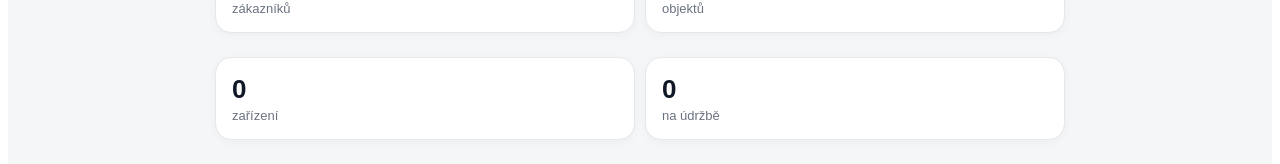
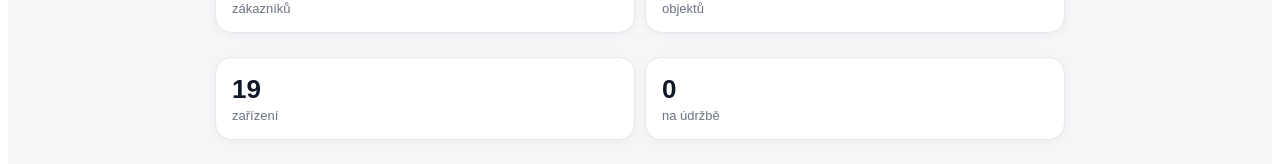
Before and after one commit to jardastepanek1616-dot/pozarnik-ai2, a React (Vite) app: page / in a window 1280 px wide. Shown: the part 288-452 px from the top of the page. Built offline with nearby package versions, Linux system fonts and the light colour scheme.

Commit message:
Update initialData.js

```diff
--- a/src/data/initialData.js
+++ b/src/data/initialData.js
@@ -15,7 +15,86 @@ export const initialObjects = [
     name: "Panelový dům 125",
     customerId: "CUS-SBD-BILINA",
     address: "Bílina, Ulice 125",
-    devices: [],
+
+    devices: [
+      {
+        id: "POZ-125-001",
+        type: "VODNI",
+        serial: "V125001",
+        manufacturer: "Příklad",
+        model: "VP-9",
+        manufactureYear: 2020,
+        location: "1. patro",
+        note: "",
+        status: "V POŘÁDKU",
+        history: [],
+        lastCheck: null,
+        nextCheck: null,
+        lastPeriodicYear: null,
+        nextPeriodicYear: null,
+        lifeEndYear: 2040,
+      },
+
+      {
+        id: "POZ-125-002",
+        type: "PRASKOVY",
+        serial: "P125002",
+        manufacturer: "Příklad",
+        model: "P6",
+        manufactureYear: 2021,
+        location: "2. patro",
+        note: "",
+        status: "V POŘÁDKU",
+        history: [],
+        lastCheck: null,
+        nextCheck: null,
+        lastPeriodicYear: null,
+        nextPeriodicYear: null,
+        lifeEndYear: 2041,
+      },
+
+      {
+        id: "POZ-125-003",
+        type: "CO2",
+        serial: "C125003",
+        manufacturer: "Příklad",
+        model: "CO₂ 5",
+        manufactureYear: 2018,
+        location: "Přízemí",
+        note: "",
+        status: "V POŘÁDKU",
+        history: [],
+        lastCheck: null,
+        nextCheck: null,
+        lastPeriodicYear: null,
+        nextPeriodicYear: null,
+        lifeEndYear: 2058,
+      },
+
+      {
+        id: "HYD-125-001",
+        type: "HYDRANT",
+        number: "1",
+        location: "1. patro",
+        note: "",
+        status: "V POŘÁDKU",
+        history: [],
+        lastCheck: null,
+        nextCheck: null,
+      },
+
+      {
+        id: "HYD-125-002",
+        type: "HYDRANT",
+        number: "2",
+        location: "2. patro",
+        note: "",
+        status: "V POŘÁDKU",
+        history: [],
+        lastCheck: null,
+        nextCheck: null,
+      },
+    ],
   },
 
   {
@@ -23,7 +102,74 @@ export const initialObjects = [
     name: "Panelový dům 127",
     customerId: "CUS-SBD-BILINA",
     address: "Bílina, Ulice 127",
-    devices: [],
+
+    devices: [
+      {
+        id: "POZ-127-001",
+        type: "PRASKOVY",
+        serial: "P127001",
+        manufacturer: "Příklad",
+        model: "P6",
+        manufactureYear: 2019,
+        location: "Přízemí",
+        note: "",
+        status: "V POŘÁDKU",
+        history: [],
+        lastCheck: null,
+        nextCheck: null,
+        lastPeriodicYear: null,
+        nextPeriodicYear: null,
+        lifeEndYear: 2039,
+      },
+
+      {
+        id: "POZ-127-002",
+        type: "PRASKOVY",
+        serial: "P127002",
+        manufacturer: "Příklad",
+        model: "P6",
+        manufactureYear: 2019,
+        location: "1. patro",
+        note: "",
+        status: "V POŘÁDKU",
+        history: [],
+        lastCheck: null,
+        nextCheck: null,
+        lastPeriodicYear: null,
+        nextPeriodicYear: null,
+        lifeEndYear: 2039,
+      },
+
+      {
+        id: "POZ-127-003",
+        type: "VODNI",
+        serial: "V127003",
+        manufacturer: "Příklad",
+        model: "VP-9",
+        manufactureYear: 2022,
+        location: "2. patro",
+        note: "",
+        status: "V POŘÁDKU",
+        history: [],
+        lastCheck: null,
+        nextCheck: null,
+        lastPeriodicYear: null,
+        nextPeriodicYear: null,
+        lifeEndYear: 2042,
+      },
+
+      {
+        id: "HYD-127-001",
+        type: "HYDRANT",
+        number: "1",
+        location: "1. patro",
+        note: "",
+        status: "V POŘÁDKU",
+        history: [],
+        lastCheck: null,
+        nextCheck: null,
+      },
+    ],
   },
 
   {
@@ -31,7 +177,74 @@ export const initialObjects = [
     name: "Panelový dům 129",
     customerId: "CUS-SBD-BILINA",
     address: "Bílina, Ulice 129",
-    devices: [],
+
+    devices: [
+      {
+        id: "POZ-129-001",
+        type: "VODNI",
+        serial: "V129001",
+        manufacturer: "Příklad",
+        model: "VP-9",
+        manufactureYear: 2006,
+        location: "Přízemí",
+        note: "",
+        status: "PO EXPIRACI",
+        history: [],
+        lastCheck: null,
+        nextCheck: null,
+        lastPeriodicYear: null,
+        nextPeriodicYear: null,
+        lifeEndYear: 2026,
+      },
+
+      {
+        id: "POZ-129-002",
+        type: "CO2",
+        serial: "C129002",
+        manufacturer: "Příklad",
+        model: "CO₂ 5",
+        manufactureYear: 2020,
+        location: "1. patro",
+        note: "",
+        status: "V POŘÁDKU",
+        history: [],
+        lastCheck: null,
+        nextCheck: null,
+        lastPeriodicYear: null,
+        nextPeriodicYear: null,
+        lifeEndYear: 2060,
+      },
+
+      {
+        id: "POZ-129-003",
+        type: "PRASKOVY",
+        serial: "P129003",
+        manufacturer: "Příklad",
+        model: "P6",
+        manufactureYear: 2021,
+        location: "2. patro",
+        note: "",
+        status: "MUSÍ NA ÚDRŽBU",
+        history: [],
+        lastCheck: null,
+        nextCheck: null,
+        lastPeriodicYear: null,
+        nextPeriodicYear: 2027,
+        lifeEndYear: 2041,
+      },
+
+      {
+        id: "HYD-129-001",
+        type: "HYDRANT",
+        number: "1",
+        location: "Přízemí",
+        note: "",
+        status: "V POŘÁDKU",
+        history: [],
+        lastCheck: null,
+        nextCheck: null,
+      },
+    ],
   },
 
   {
@@ -39,7 +252,68 @@ export const initialObjects = [
     name: "Panelový dům 131",
     customerId: "CUS-SVJ-BILINA",
     address: "Bílina, Ulice 131",
-    devices: [],
+
+    devices: [
+      {
+        id: "POZ-131-001",
+        type: "PRASKOVY",
+        serial: "P131001",
+        manufacturer: "Příklad",
+        model: "P6",
+        manufactureYear: 2023,
+        location: "Přízemí",
+        note: "",
+        status: "V POŘÁDKU",
+        history: [],
+        lastCheck: null,
+        nextCheck: null,
+        lastPeriodicYear: null,
+        nextPeriodicYear: null,
+        lifeEndYear: 2043,
+      },
+
+      {
+        id: "POZ-131-002",
+        type: "VODNI",
+        serial: "V131002",
+        manufacturer: "Příklad",
+        model: "VP-9",
+        manufactureYear: 2022,
+        location: "1. patro",
+        note: "",
+        status: "V POŘÁDKU",
+        history: [],
+        lastCheck: null,
+        nextCheck: null,
+        lastPeriodicYear: null,
+        nextPeriodicYear: null,
+        lifeEndYear: 2042,
+      },
+
+      {
+        id: "HYD-131-001",
+        type: "HYDRANT",
+        number: "1",
+        location: "1. patro",
+        note: "",
+        status: "V POŘÁDKU",
+        history: [],
+        lastCheck: null,
+        nextCheck: null,
+      },
+
+      {
+        id: "HYD-131-002",
+        type: "HYDRANT",
+        number: "2",
+        location: "2. patro",
+        note: "",
+        status: "V POŘÁDKU",
+        history: [],
+        lastCheck: null,
+        nextCheck: null,
+      },
+    ],
   },
 
   {
@@ -47,6 +321,94 @@ export const initialObjects = [
     name: "Panelový dům 133",
     customerId: "CUS-SVJ-BILINA",
     address: "Bílina, Ulice 133",
-    devices: [],
+
+    devices: [
+      {
+        id: "POZ-133-001",
+        type: "PRASKOVY",
+        serial: "P133001",
+        manufacturer: "Příklad",
+        model: "P6",
+        manufactureYear: 2024,
+        location: "Přízemí",
+        note: "",
+        status: "V POŘÁDKU",
+        history: [],
+        lastCheck: null,
+        nextCheck: null,
+        lastPeriodicYear: null,
+        nextPeriodicYear: null,
+        lifeEndYear: 2044,
+      },
+
+      {
+        id: "POZ-133-002",
+        type: "CO2",
+        serial: "C133002",
+        manufacturer: "Příklad",
+        model: "CO₂ 5",
+        manufactureYear: 2021,
+        location: "1. patro",
+        note: "",
+        status: "V POŘÁDKU",
+        history: [],
+        lastCheck: null,
+        nextCheck: null,
+        lastPeriodicYear: null,
+        nextPeriodicYear: null,
+        lifeEndYear: 2061,
+      },
+    ],
   },
 ];
+
+export const initialStock = [
+  {
+    id: "STK-001",
+    type: "PRASKOVY",
+    serial: "SKLAD001",
+    manufacturer: "Příklad",
+    model: "P6",
+    manufactureYear: 2025,
+    receivedDate: "2026-01-15",
+    note: "",
+    status: "NA SKLADĚ",
+    originalObjectId: null,
+    originalLocation: null,
+    history: [],
+  },
+
+  {
+    id: "STK-002",
+    type: "VODNI",
+    serial: "SKLAD002",
+    manufacturer: "Příklad",
+    model: "VP-9",
+    manufactureYear: 2025,
+    receivedDate: "2026-02-10",
+    note: "",
+    status: "NA SKLADĚ",
+    originalObjectId: null,
+    originalLocation: null,
+    history: [],
+  },
+
+  {
+    id: "STK-003",
+    type: "CO2",
+    serial: "SKLAD003",
+    manufacturer: "Příklad",
+    model: "CO₂ 5",
+    manufactureYear: 2024,
+    receivedDate: "2026-03-05",
+    note: "",
+    status: "NA SKLADĚ",
+    originalObjectId: null,
+    originalLocation: null,
+    history: [],
+  },
+];
+
+export const initialMaintenance = [];
+
+export const initialRetired = [];
```
